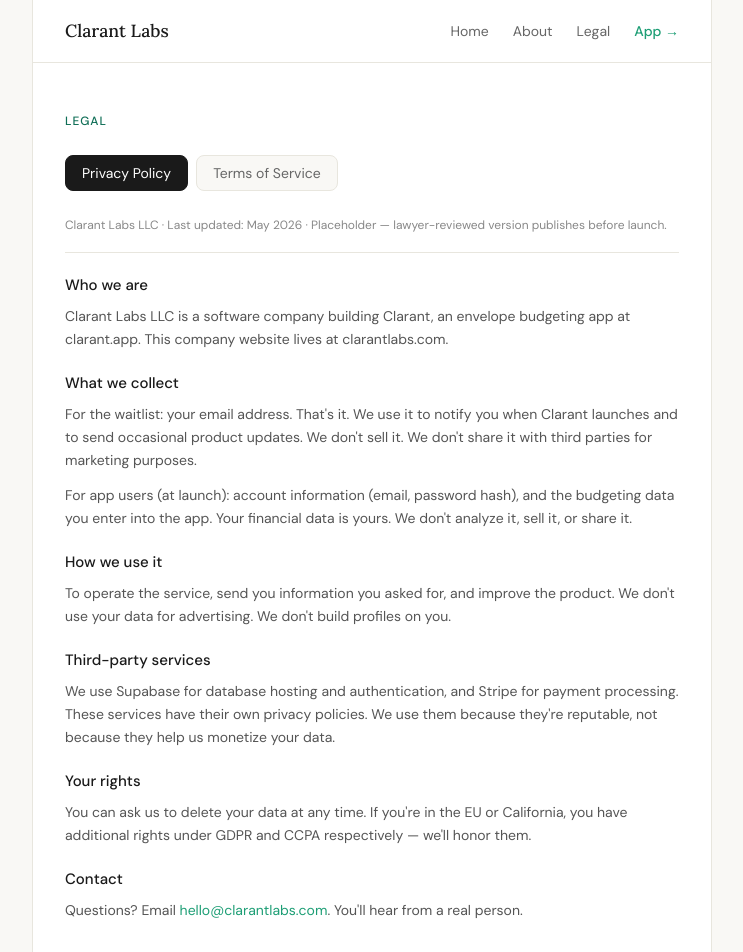
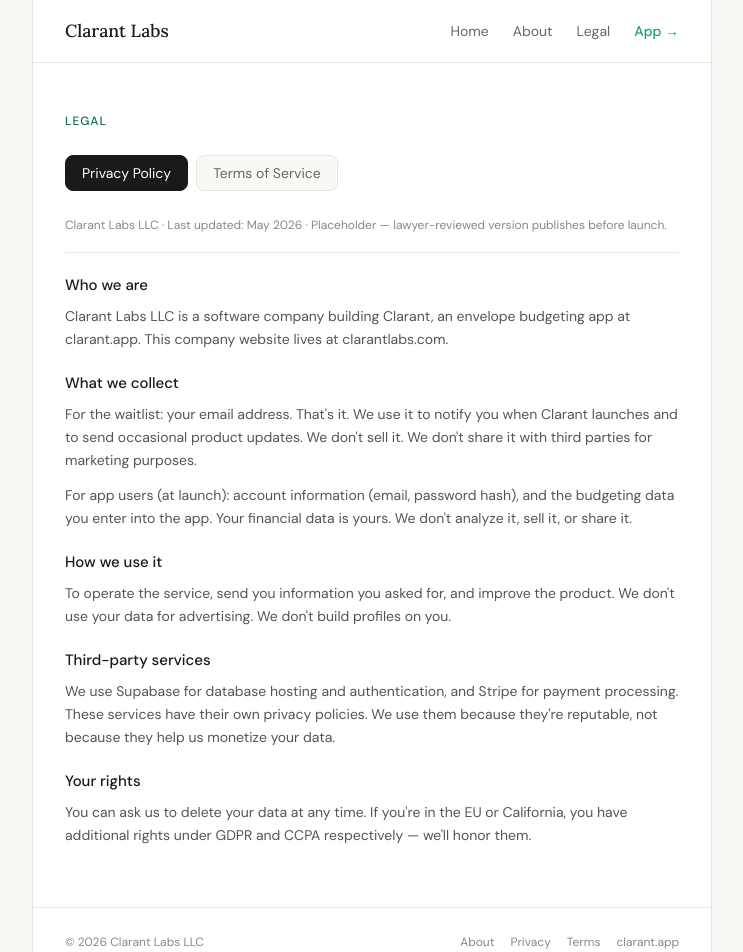
Before and after one commit to xsabhi/clarantlabs, a Next.js app: page /legal in a window 1280 px wide. Shown: the top 952 px of the page, without its empty margins (268-1011 px from the left). Built offline with nearby package versions, Linux system fonts and the light colour scheme.

Commit message:
Remove contact email and Contact sections from legal page
No working email address exists yet; removed the Contact sections
from Privacy Policy and Terms rather than show a dead address.

```diff
--- a/app/legal/page.tsx
+++ b/app/legal/page.tsx
@@ -52,8 +52,6 @@
   )
 }
 
-const CONTACT_EMAIL = 'hello@clarantlabs.com'
-
 const META = 'Clarant Labs LLC · Last updated: May 2026 · Placeholder — lawyer-reviewed version publishes before launch.'
 
 function LegalMeta() {
@@ -72,13 +70,6 @@
   return <p style={{ fontSize: 14, color: '#555', marginBottom: '0.75rem', lineHeight: 1.65 }}>{children}</p>
 }
 
-function ContactLink() {
-  return (
-    <a href={`mailto:${CONTACT_EMAIL}`} style={{ color: 'var(--brand)' }}>
-      {CONTACT_EMAIL}
-    </a>
-  )
-}
 
 function PrivacyPolicy() {
   return (
@@ -106,10 +97,6 @@
       <LegalH3>Your rights</LegalH3>
       <LegalP>
         You can ask us to delete your data at any time. If you&apos;re in the EU or California, you have additional rights under GDPR and CCPA respectively — we&apos;ll honor them.
-      </LegalP>
-      <LegalH3>Contact</LegalH3>
-      <LegalP>
-        Questions? Email <ContactLink />. You&apos;ll hear from a real person.
       </LegalP>
     </div>
   )
@@ -143,10 +130,6 @@
       <LegalP>
         If we make material changes, we&apos;ll notify you by email. Continuing to use the service after that means you accept the updated terms.
       </LegalP>
-      <LegalH3>Contact</LegalH3>
-      <LegalP>
-        Questions? Email <ContactLink />.
-      </LegalP>
     </div>
   )
 }
```
